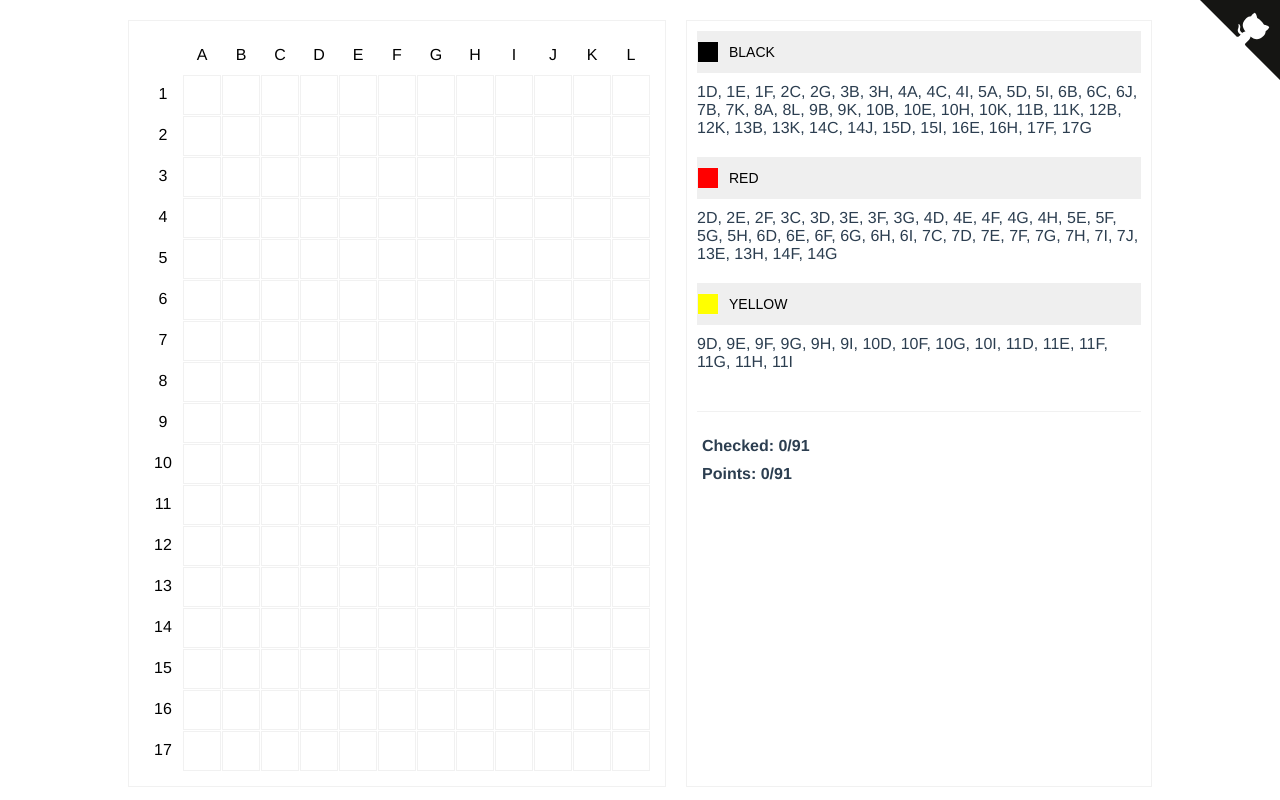
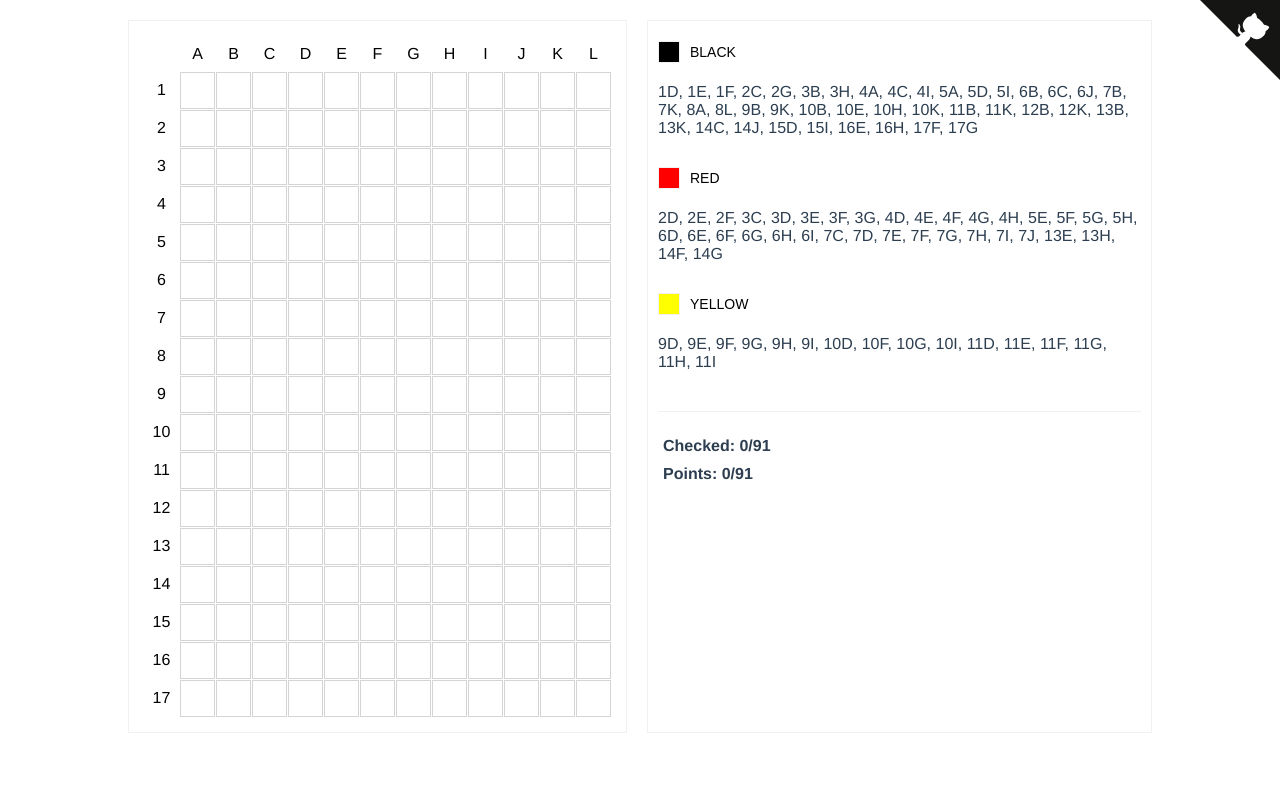
Before and after one commit to szafran89/santa-claus-coding, a Vue app: page / in a window 1280 px wide. Built offline with nearby package versions, Linux system fonts and the light colour scheme.

Commit message:
Fixed styles for IE

```diff
--- a/src/components/Board.vue
+++ b/src/components/Board.vue
@@ -62,8 +62,10 @@
 
 <style scoped>
   .board {
+    display: -ms-grid;
     display: grid;
-    grid-template-columns: 38px 38px 38px 38px 38px 38px 38px 38px 38px 38px 38px 38px 38px;
+    -ms-grid-columns: 35px 35px 35px 35px 35px 35px 35px 35px 35px 35px 35px 35px 35px;
+    grid-template-columns: 35px 35px 35px 35px 35px 35px 35px 35px 35px 35px 35px 35px 35px;
     grid-gap: 1px;
     padding: 5px;
     background-color: #fff;
@@ -71,9 +73,9 @@
   }
 
   .board__item {
-    height: 38px;
-    border: 1px solid #f1f1f1;
-    line-height: 38px;
+    height: 35px;
+    border: 1px solid #d4d4d4;
+    line-height: 35px;
     cursor: pointer;
     color: #000;
     background-color: #fff;
--- a/src/components/Colors.vue
+++ b/src/components/Colors.vue
@@ -80,6 +80,7 @@
     text-transform: uppercase;
     text-align: left;
     cursor: pointer;
+    background-color: #fff;
   }
 
   .colors_item-button--active .colors__item-button-icon {
```
